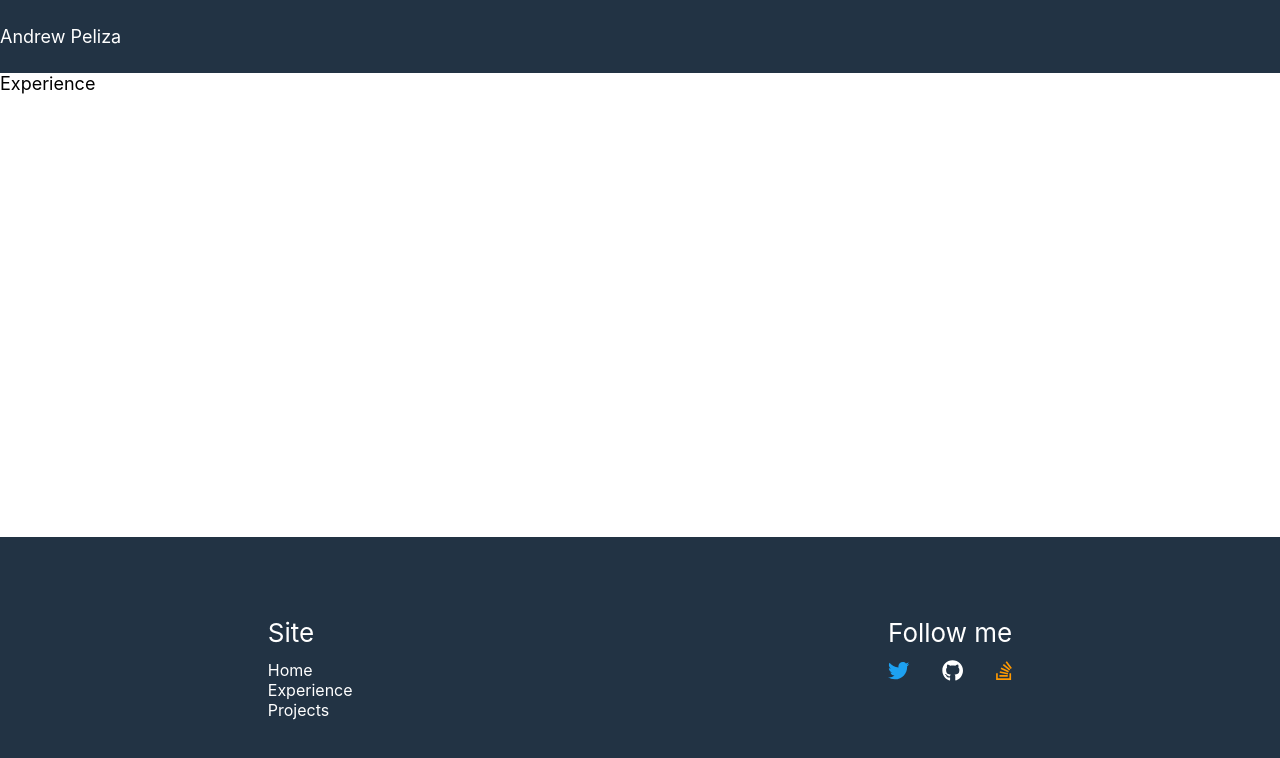
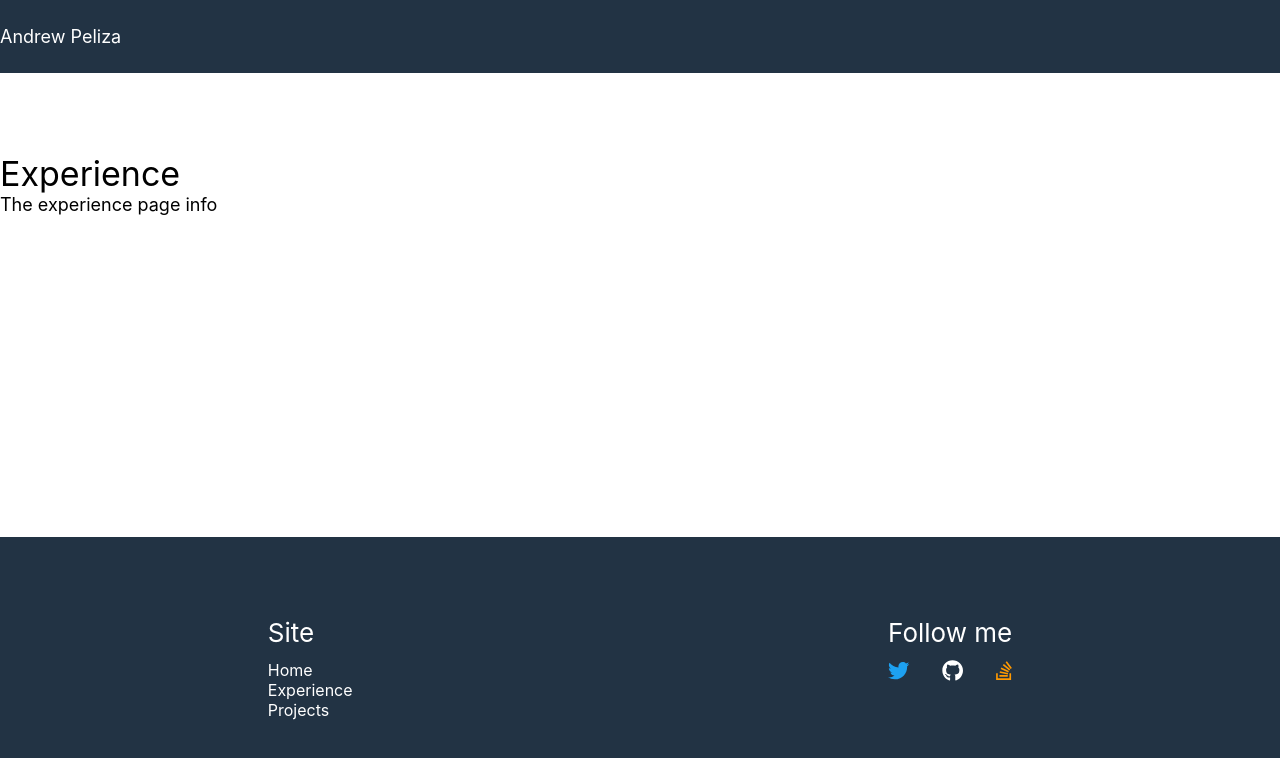
Before and after one commit to jbrearley/El_Site, a React (Create React App) app: page /experience in a window 1280 px wide. Shown: the top 758 px of the page. Built offline with nearby package versions, Linux system fonts and the light colour scheme.

Commit message:
Keeping the background of the content in the website clear throughout.

```diff
--- a/src/containers/Experience/Experience.js
+++ b/src/containers/Experience/Experience.js
@@ -1,5 +1,14 @@
 import React from 'react';
 
-const Experience = () => <p>Experience</p>;
+const Experience = () => (
+  <section className='section'>
+    <div className='wrapper'>
+      <article>
+        <h2>Experience</h2>
+        <p>The experience page info</p>
+      </article>
+    </div>
+  </section>
+);
 
 export default Experience;
--- a/src/containers/Home/Home.js
+++ b/src/containers/Home/Home.js
@@ -4,7 +4,7 @@ import './Home.scss';
 
 function Home() {
   return (
-    <section className='section-grey'>
+    <section className='section'>
       <div className='wrapper'>
         <article>
           <h2>Home</h2>
--- a/src/containers/Home/Home.scss
+++ b/src/containers/Home/Home.scss
@@ -1,7 +1,7 @@
 @import '../../sass/base';
 
-.section-grey {
-  background-color: #f5f5f5;
+.section {
+  //background-color: #f5f5f5;
   padding: 40px 0;
 
   @media (min-width: $mediaMinWidth) and (max-width: $mediaTabletWidth) {
--- a/src/containers/Projects/Projects.js
+++ b/src/containers/Projects/Projects.js
@@ -1,5 +1,14 @@
 import React from 'react';
 
-const Projects = () => <p>Projects</p>;
+const Projects = () => (
+  <section className='section'>
+    <div className='wrapper'>
+      <article>
+        <h2>Projects</h2>
+        <p>The projects page info</p>
+      </article>
+    </div>
+  </section>
+);
 
 export default Projects;
```
